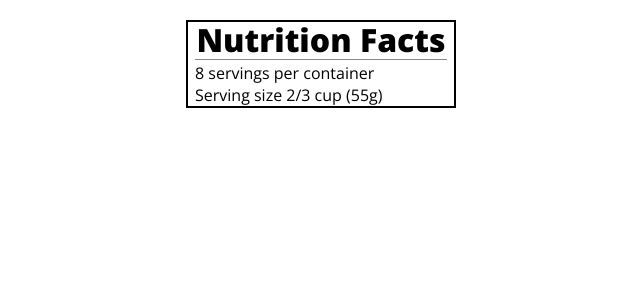
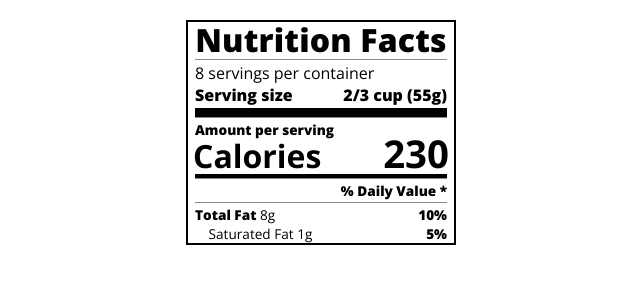
Before and after one commit to KajenKirubah/FCCNutritionLabel2024, a website built with webpack: page app/assets/index.html in a window 1280 px wide. Shown: the whole page, without its empty margins (319-959 px from the left). Built offline with nearby package versions, Linux system fonts and the light colour scheme.

Commit message:
stopped at step 47

```diff
--- a/app/assets/index.html
+++ b/app/assets/index.html
@@ -9,11 +9,30 @@
 </head>
 
 <body>
+
     <div class="label">
-        <h1>Nutrition Facts</h1>
-        <div class="divider"></div>
-        <p>8 servings per container</p>
-        <p>Serving size 2/3 cup (55g)</p>
+        <header>
+            <h1 class="bold">Nutrition Facts</h1>
+            <div class="divider"></div>
+            <p>8 servings per container</p>
+            <p class="bold">Serving size <span>2/3 cup (55g)</span></p>
+        </header>
+        <div class="divider large"></div>
+        <div class="calories-info">
+            <div class="left-container">
+                <h2 class="bold small-text">Amount per serving</h2>
+                <p>Calories</p>
+            </div>
+            <span>230</span>
+        </div>
+        <div class="divider medium"></div>
+        <div class="daily-value small-text">
+            <p class="bold right">% Daily Value *</p>
+            <div class="divider"></div>
+            <p><span><span class="bold">Total Fat</span> 8g</span><span class="bold">10%</span></p>
+            <p class="indent">Saturated Fat 1g <span class="bold">5%</span></p>
+        </div>
+
     </div>
 
 </body>
--- a/app/assets/styles/base/_global.css
+++ b/app/assets/styles/base/_global.css
@@ -11,11 +11,22 @@ body {
 }
 
 h1 {
-    font-weight: 800;
     text-align: center;
     margin: -4px 0;
+    letter-spacing: 0.15px;
 }
 
 p {
     margin: 0;
+    display: flex;
+    justify-content: space-between;
 }
+
+.large, .medium {
+    background-color: black;
+    border: 0;
+}
+
+.calories-info h2 {
+    margin: 0;
+}
--- /dev/null
+++ b/app/assets/styles/modules/_bold.css
@@ -0,0 +1,3 @@
+.bold {
+    font-weight: 800;
+}
--- /dev/null
+++ b/app/assets/styles/modules/_calories-info.css
@@ -0,0 +1,11 @@
+.calories-info {
+    display: flex;
+    justify-content: space-between;
+    align-items: flex-end;
+
+    span {
+        font-size: 2.4em;
+        font-weight: 700;
+        margin: -7px -2px;
+    }
+}
--- /dev/null
+++ b/app/assets/styles/modules/_indent.css
@@ -0,0 +1,3 @@
+.indent {
+    margin-left: 1em;
+}
--- /dev/null
+++ b/app/assets/styles/modules/_large.css
@@ -0,0 +1,4 @@
+.large {
+    height: 10px;
+
+}
--- /dev/null
+++ b/app/assets/styles/modules/_left-container.css
@@ -0,0 +1,10 @@
+.left-container {
+
+    p {
+        margin: -5px -2px;
+        font-size: 2em;
+        font-weight: 700;
+    }
+
+
+}
--- /dev/null
+++ b/app/assets/styles/modules/_medium.css
@@ -0,0 +1,3 @@
+.medium {
+    height: 5px;
+}
--- /dev/null
+++ b/app/assets/styles/modules/_right.css
@@ -0,0 +1,3 @@
+.right {
+    justify-content: flex-end;
+}
--- /dev/null
+++ b/app/assets/styles/modules/_small-text.css
@@ -0,0 +1,3 @@
+.small-text {
+    font-size: 0.85rem;
+}
--- a/app/assets/styles/modules/_testing.css
+++ /dev/null
@@ -1,3 +0,0 @@
-.testing {
-    color: goldenrod;
-}
--- a/app/assets/styles/styles.css
+++ b/app/assets/styles/styles.css
@@ -1,3 +1,11 @@
 @import './base/_global.css';
 @import './modules/_label.css';
 @import './modules/_divider.css';
+@import './modules/_bold.css';
+@import './modules/_large.css';
+@import './modules/_small-text.css';
+@import './modules/_calories-info.css';
+@import './modules/_left-container.css';
+@import './modules/_medium.css';
+@import './modules/_right.css';
+@import './modules/_indent.css';
```
